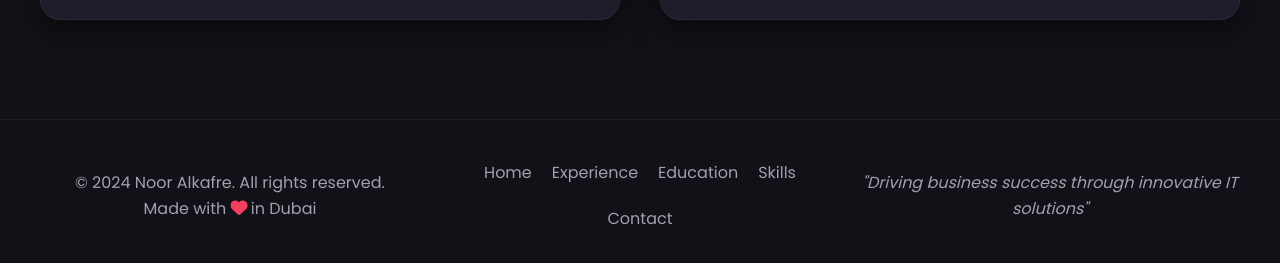
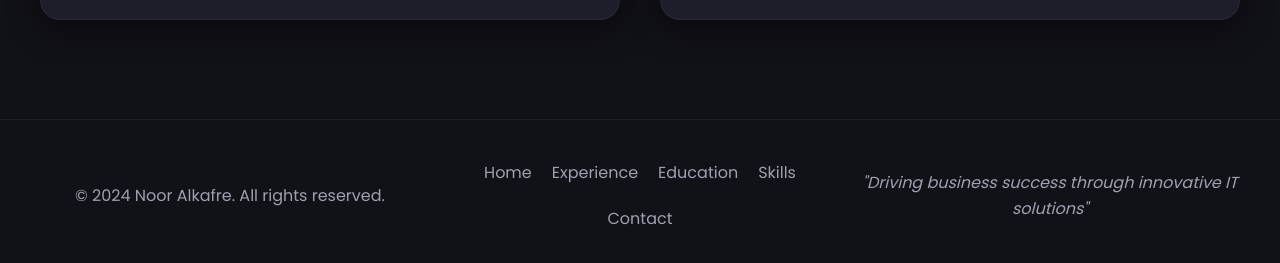
Before and after one commit to nooralkafre/Noor, a plain HTML site: page index.html in a window 1280 px wide. Shown: the part 6679-6942 px from the top of the page. Drawn offline with nearby package versions, Linux system fonts and the light colour scheme.

Commit message:
Update index.html

```diff
--- a/index.html
+++ b/index.html
@@ -637,7 +637,6 @@
             <div class="footer-content">
                 <div class="footer-info">
                     <p>&copy; 2024 Noor Alkafre. All rights reserved.</p>
-                    <p class="made-with">Made with <i class="fas fa-heart"></i> in Dubai</p>
                 </div>
                 <div class="footer-links">
                     <a href="#home">Home</a>
```
